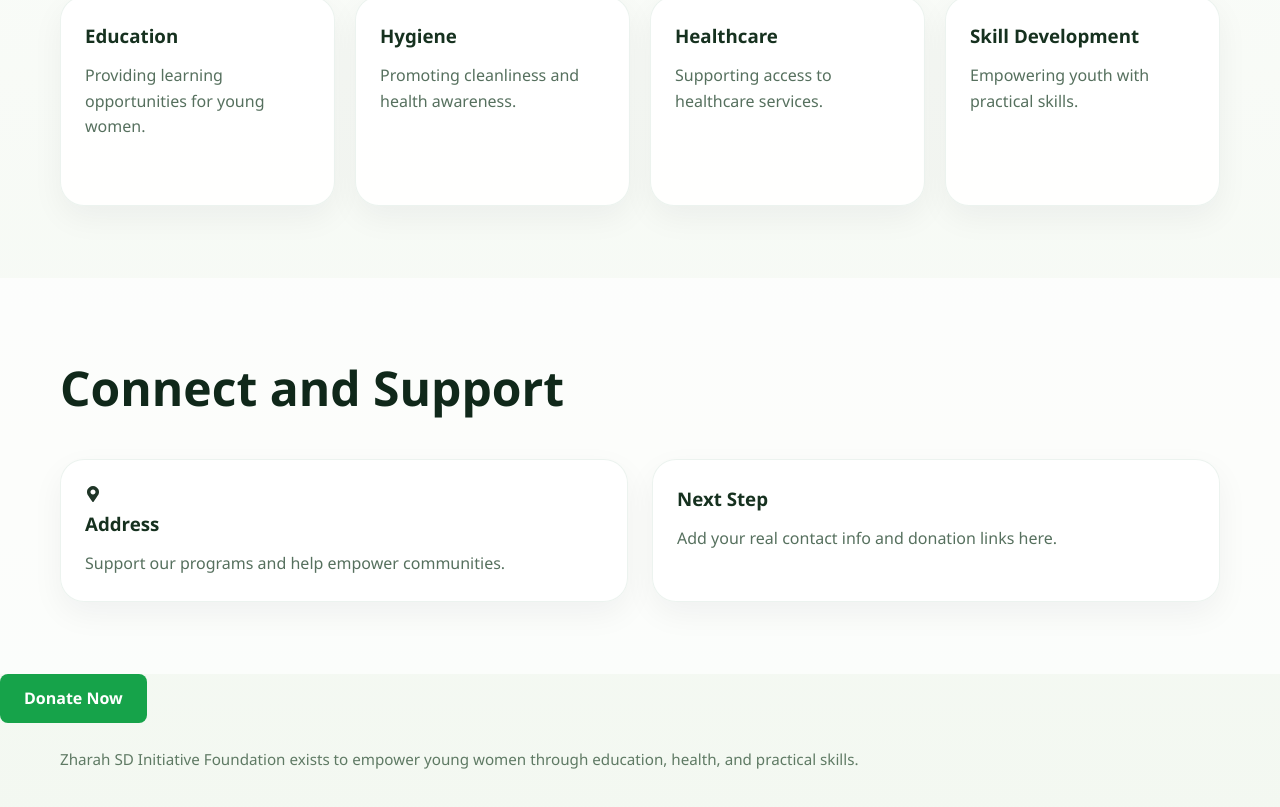
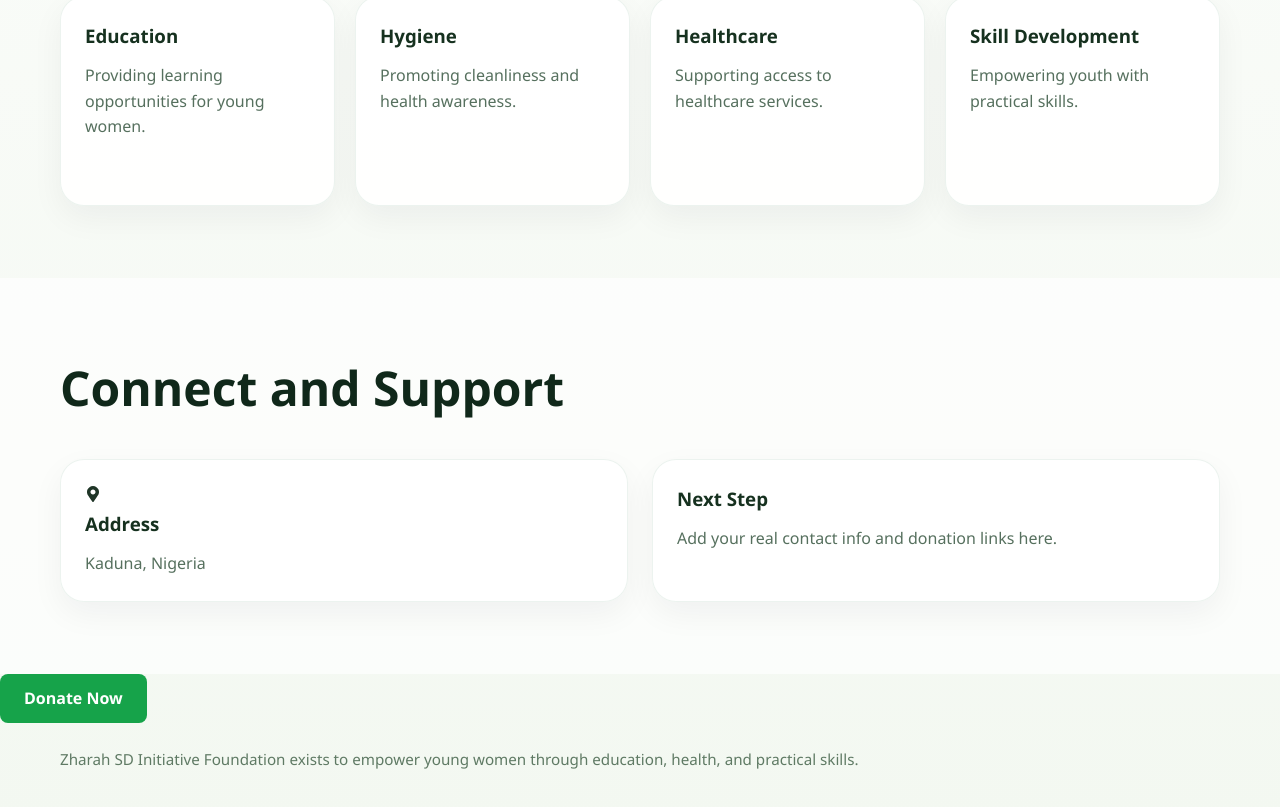
Before and after one commit to Abusadiq006/Zharah-SD-NGO, a React (Vite) app: page / in a window 1280 px wide. Shown: the part 2052-2859 px from the top of the page. Built offline with nearby package versions, Linux system fonts and the light colour scheme.

Commit message:
Adress p

```diff
--- a/src/sections/Contact.jsx
+++ b/src/sections/Contact.jsx
@@ -12,9 +12,7 @@ const Contact = () => {
           <article className="contact-card">
             <FaMapMarkerAlt className="contact-icon"/>
             <h3>Address</h3>
-            <p id="donate">
-              Support our programs and help empower communities.
-            </p>
+            <p>Kaduna, Nigeria</p>
           </article>
 
           <article className="contact-card">
```
